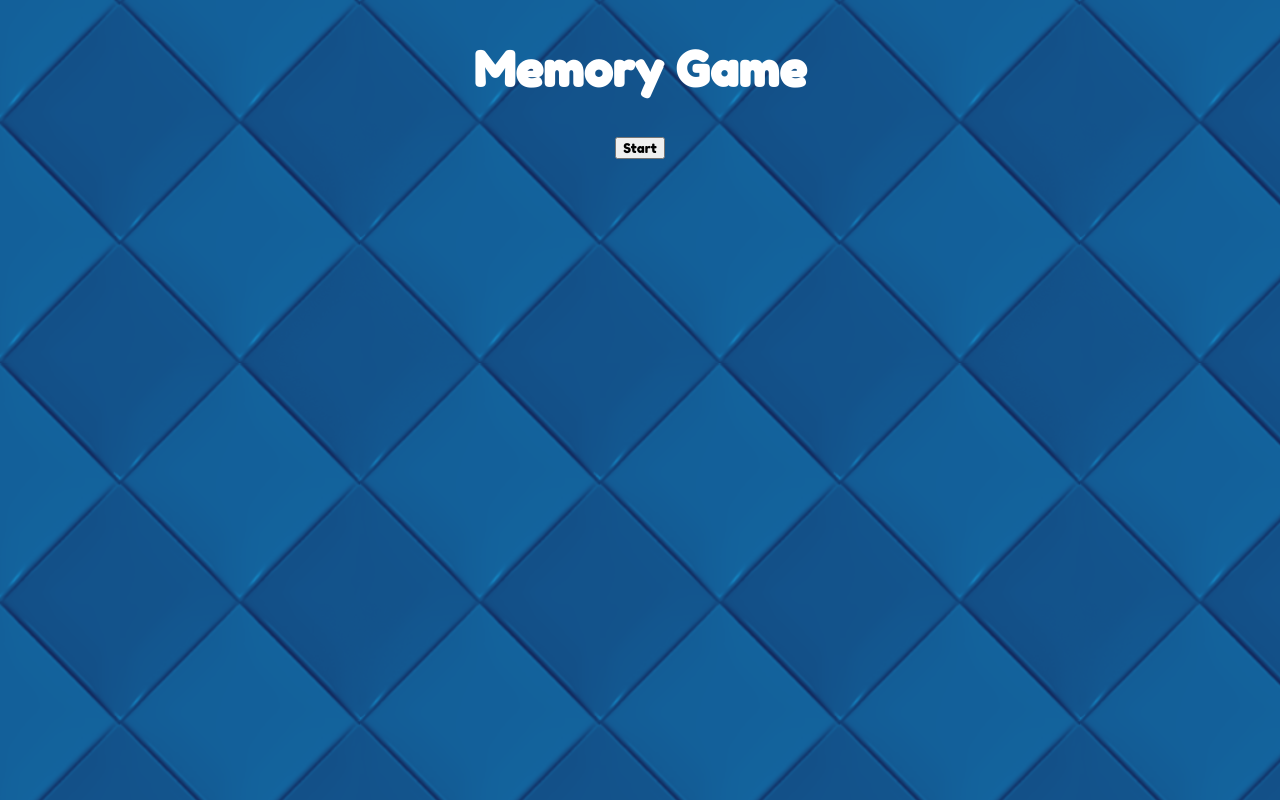
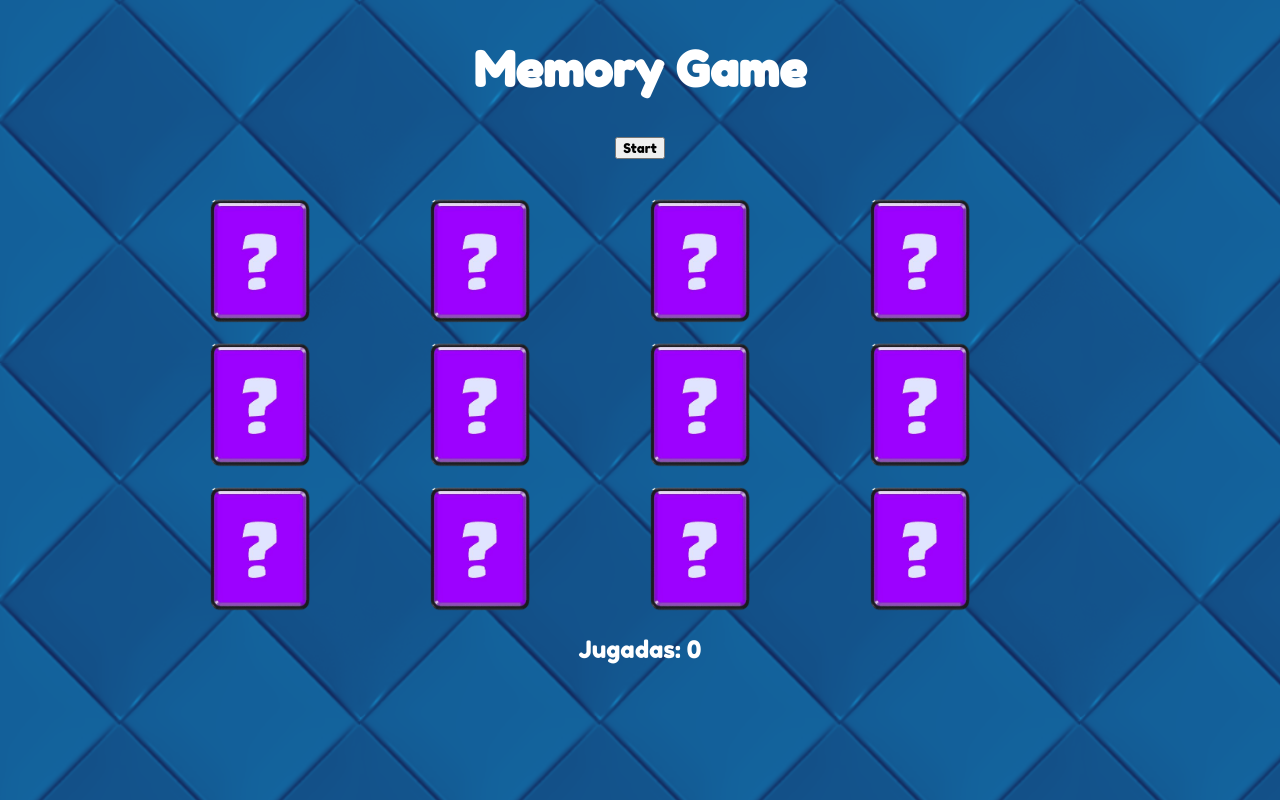
Before and after one commit to robertriosm/lab-8-react, a React app: page / in a window 1280 px wide. Built offline with nearby package versions, Linux system fonts and the light colour scheme.

Commit message:
terminado

```diff
--- a/src/App.js
+++ b/src/App.js
@@ -17,11 +17,15 @@ export default function App () {
     const [turns, setTurns] = useState(0)
     const [choiceOne, setChoiceOne] = useState(null)
     const [choiceTwo, setChoiceTwo] = useState(null)
+    const [disabled, setDisabled] = useState(false)
 
     const shuffleCards = () => {
         const shuffledCards = [...cardImages, ...cardImages]
             .sort(() => Math.random() - 0.5)
             .map((card) => ({...card, id: Math.random()}))
+
+        setChoiceOne(null)
+        setChoiceTwo(null)
         setCards(shuffledCards)
         setTurns(0)
     }
@@ -32,6 +36,7 @@ export default function App () {
 
     useEffect(() => {
         if (choiceOne && choiceTwo) {
+            setDisabled(true)
             if (choiceOne.src === choiceTwo.src) {
                 setCards(prevCards => {
                     return prevCards.map(card => {
@@ -49,13 +54,16 @@ export default function App () {
         }
     }, [choiceOne, choiceTwo])
 
-    console.log(cards)
-
     const resetIt = () => {
         setChoiceOne(null)
         setChoiceTwo(null)
         setTurns(prevTurns => prevTurns + 1)
+        setDisabled(false)
     }
+
+    useEffect(() => {
+        shuffleCards()
+    }, [])
 
     return (
         <div className='App'>
@@ -63,9 +71,13 @@ export default function App () {
             <button onClick={shuffleCards}>Start</button>
             <div className='card-grid'>
                 {cards.map(card => (
-                    <Card key={card.id} card={card} handleChoice={handleChoice} flipped={card === choiceOne || card === choiceTwo || card.matched}/>
+                    <Card key={card.id} card={card} handleChoice={handleChoice}
+                        flipped={card === choiceOne || card === choiceTwo || card.matched}
+                        disabled={disabled}
+                    />
                 ))}
             </div>
+            <p>Jugadas: {turns}</p>
         </div>
     );
 }
--- a/src/index.css
+++ b/src/index.css
@@ -4,7 +4,7 @@
     font-family: 'Fredoka One';
 }
 
-h1 {
+h1, p {
     color: white;
 }
 
```
